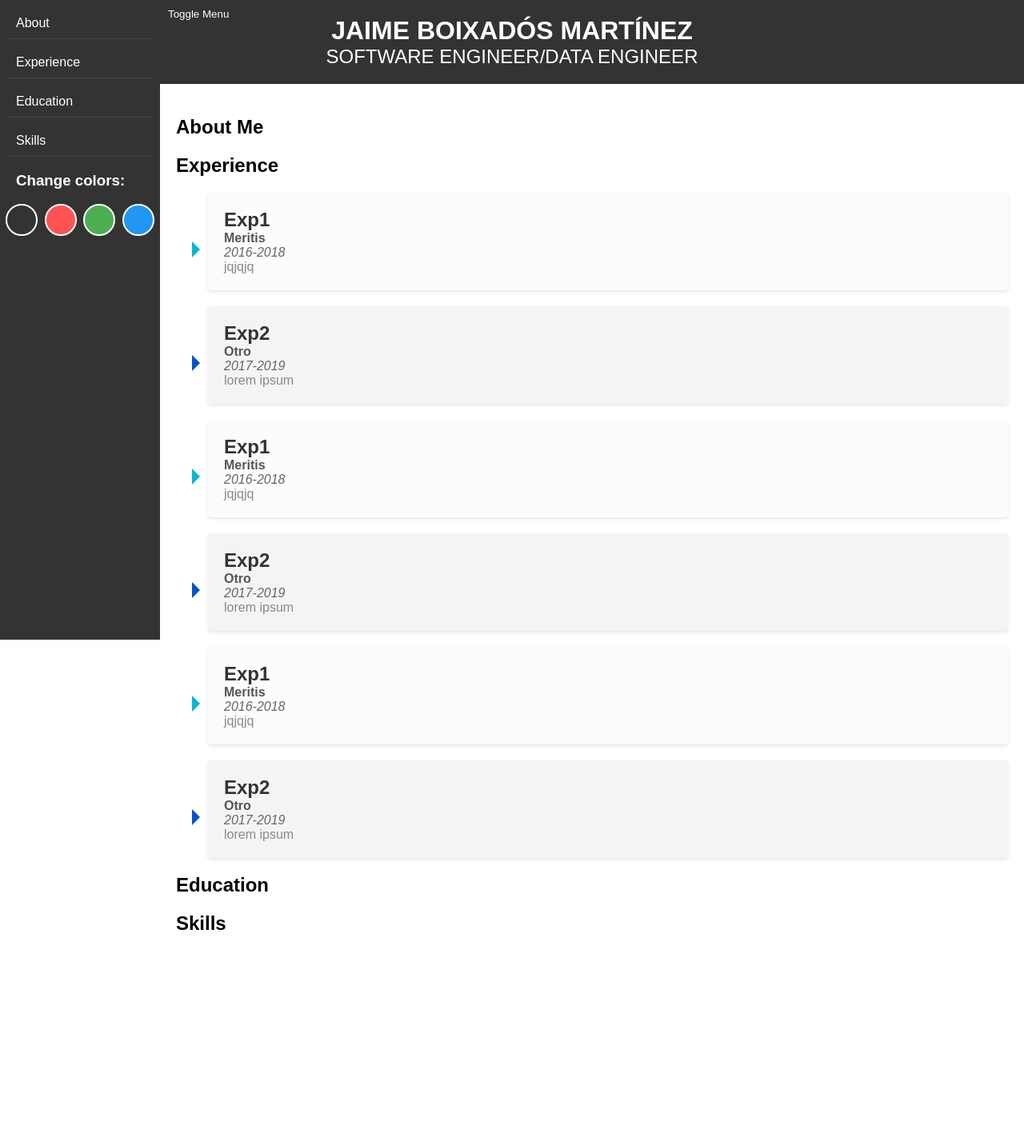
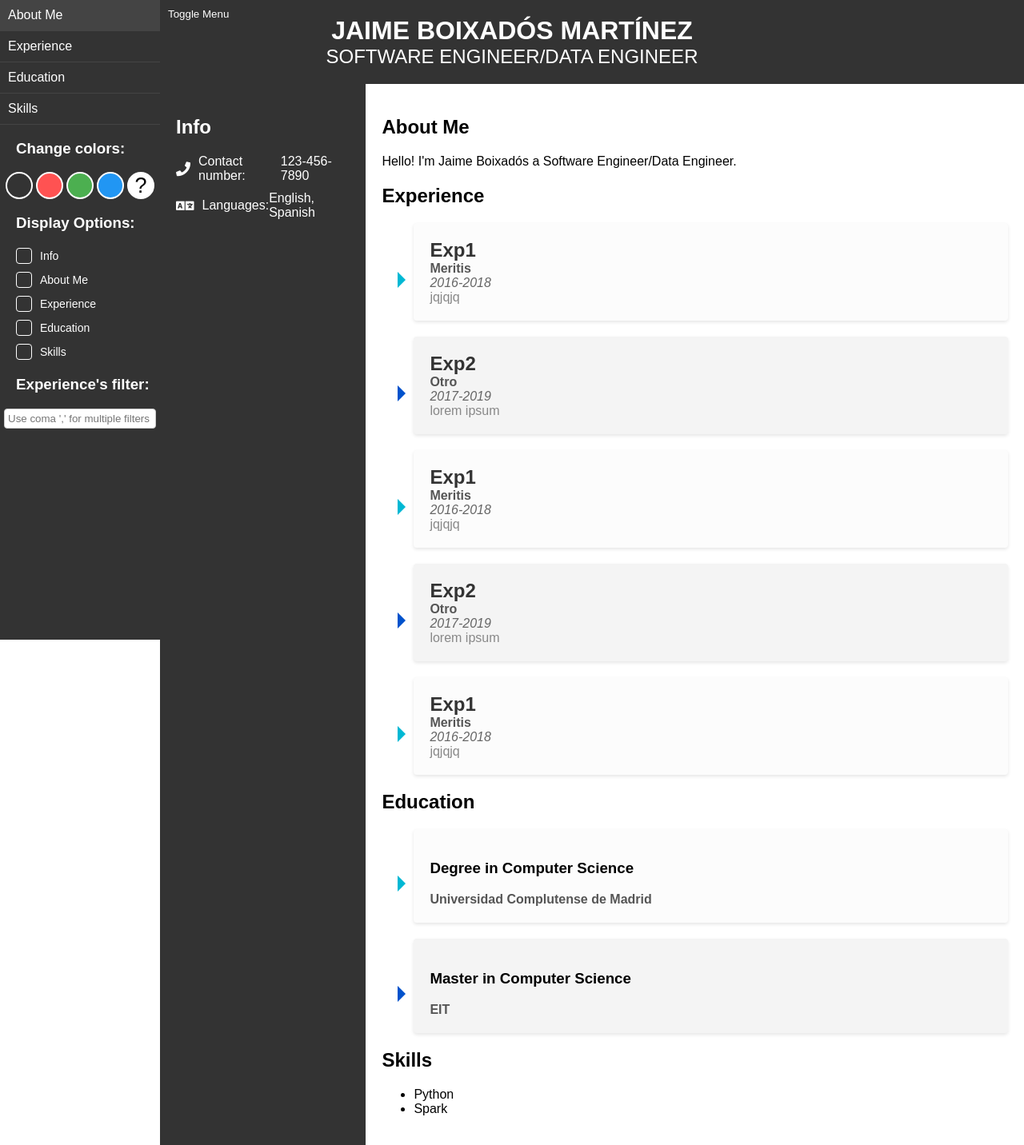
Before and after one commit to jaumes5/CVbuilder, a Flask app: page / in a window 1280 px wide. Shown: the whole page at 80% size. Before the commit the page ends 1163 px from the top, so only its background shows below. Run offline with Flask 2, Linux system fonts and the light colour scheme.

Commit message:
Changes made: * Added new side panel for info * Moved CSS files to new folder * Added a filter for experiences * Added random color in palette * Minor refactorings and style changes

```diff
--- a/main.py
+++ b/main.py
@@ -1,59 +1,24 @@
-from flask import Flask, render_template
+from experience_handler import ExperienceHandler
+from utils import json_reader
+
+from flask import Flask, render_template, request, jsonify
 
 
 app = Flask(__name__)
 
-MENU_ITEMS = ["Home", "Experience", "Education", "Skills", "Contact"]
-
 
 @app.route("/")
 def index():
-    jobs = [
-        {
-            "title": "Exp1",
-            "company": "Meritis",
-            "dates": "2016-2018",
-            "description": "jqjqjq",
-        },
-        {
-            "title": "Exp2",
-            "company": "Otro",
-            "dates": "2017-2019",
-            "description": "lorem ipsum",
-        },
-        {
-            "title": "Exp1",
-            "company": "Meritis",
-            "dates": "2016-2018",
-            "description": "jqjqjq",
-        },
-        {
-            "title": "Exp2",
-            "company": "Otro",
-            "dates": "2017-2019",
-            "description": "lorem ipsum",
-        },
-        {
-            "title": "Exp1",
-            "company": "Meritis",
-            "dates": "2016-2018",
-            "description": "jqjqjq",
-        },
-        {
-            "title": "Exp2",
-            "company": "Otro",
-            "dates": "2017-2019",
-            "description": "lorem ipsum",
-        },
-    ]
-    return render_template(
-        "index.html",
-        jobs=jobs,
-        name="Jaime Boixadós Martínez",
-        job_title="Software Engineer/Data Engineer",
-    )
+    return render_template("index.html", **user_info)
+
+
+@app.route("/filter", methods=["POST"])
+def experience_filter():
+    return jsonify(exp_handler.apply_filter(request.form["filter"]))
 
 
 if __name__ == "__main__":
+    user_info = json_reader()
+    exp_handler = ExperienceHandler(user_info["experiences"])
     app.debug = True
     app.run()  # go to http://localhost:5000/ to view the page.
--- /dev/null
+++ b/requirements.txt
@@ -0,0 +1 @@
+Flask~=2.2.2
--- /dev/null
+++ b/static/display-options.js
@@ -0,0 +1,7 @@
+const displayForm = document.getElementById('display-options');
+
+displayForm.addEventListener('change', (event) => {
+  const section = event.target.name.replace('display-', '');
+  const element = document.getElementById(section);
+  element.style.display = event.target.checked ? '' : 'none';
+});
--- /dev/null
+++ b/static/filter.js
@@ -0,0 +1,21 @@
+// Get the input text field and the list of experiences
+const filterInput = $('#experience-filter');
+const experienceList = $('#experience-list');
+
+// Add an event listener for the input event
+filterInput.on('input', () => {
+  // Get the filter text
+  const filterText = filterInput.val().toLowerCase();
+  // Send an AJAX request to the server
+  $.ajax({
+    url: '/filter',
+    type: 'POST',
+    data: { filter: filterText },
+    success: (experiences) => {
+      experienceList.empty();
+      for (const experience of experiences) {
+        experienceList.append(experience);
+      }
+    }
+  });
+});
--- a/static/palette.js
+++ b/static/palette.js
@@ -1,4 +1,3 @@
-// Get the form element
 const form = document.querySelector('#color-form');
 const color_picker = {
 	"default": {
@@ -15,7 +14,7 @@ const color_picker = {
 	    "primary": "#F9564F",
 	    "secondary": "#FDC6C4",
 	    "tertiary": "#FEECEB",
-	    "quaternary": "#F3C677",
+	    "quaternary": "#c70e00",
 	    "quinary": "#666",
 	    "senary": "#555"
 	},
@@ -30,22 +29,41 @@ const color_picker = {
 	    "tertiary": "#D183C9",
 	}
 };
+
+const getRanHex = size => {
+  let result = [];
+  let hexRef = ['0', '1', '2', '3', '4', '5', '6', '7', '8', '9', 'a', 'b', 'c', 'd', 'e', 'f'];
+  for (let n = 0; n < size; n++) {
+    result.push(hexRef[Math.floor(Math.random() * 16)]);
+  }
+  return "#" + result.join('');
+}
+
 form.addEventListener('click', (event) => {
   const button = event.target;
   if (button.tagName === 'BUTTON') {
     const color = button.getAttribute('data-color');
+    if (color == "random"){
+        document.body.style.backgroundColor = getRanHex(6);
+    }
+    else{
         document.body.style.backgroundColor = color_picker[color]["background"];
-    document.querySelectorAll('.color').forEach((element) => {
-      element.style.color = color_picker[color]["primary"];
-    });
+    }
     const palette = ["primary", "secondary", "tertiary", "quaternary", "quinary", "senary"];
     for(pal of palette){
+      if (color == "random"){
+        var style_color = getRanHex(6);
+      }
+      else{
+        var style_color = color_picker[color][pal];
+      }
       document.querySelectorAll("." + pal).forEach((element) => {
         if (element.classList.contains('background')) {
-            element.style.backgroundColor = color_picker[color][pal];
+          element.style.backgroundColor = style_color;
+          //element.before.style.borderLeftColor = color_picker[color][pal];
         }
         else{
-            element.style.color = color_picker[color][pal];
+          element.style.color = style_color;
         }
       });
     }
--- /dev/null
+++ b/static/stylesheets/display-options.css
@@ -0,0 +1,53 @@
+#display-options {
+  /*display: flex;
+  flex-wrap: wrap;*/
+  align-items: center;
+  margin: 20px 0 20px 20px;
+  padding: 0;
+}
+
+/* Add styles for the label element */
+#display-options label {
+  display: flex;
+  align-items: center;
+  margin: 0 10px 10px 0;
+  padding: 0;
+  font-size: 14px;
+  color: white;
+  cursor: pointer;
+}
+
+/* Add styles for the input element */
+#display-options input[type="checkbox"] {
+  margin: 0 10px 0 0;
+  padding: 0;
+  vertical-align: middle;
+  /* Add a custom checkbox style */
+  appearance: none;
+  width: 20px;
+  height: 20px;
+  background-color: #eee;
+  border: 1px solid #ddd;
+  border-radius: 4px;
+}
+
+/* Add styles for the checked state of the input element */
+#display-options input[type="checkbox"]:checked {
+  background-color: #333;
+  border-color: white;
+}
+
+/* Add styles for the input element when it is disabled */
+#display-options input[type="checkbox"]:disabled {
+  background-color: #ccc;
+  border-color: white;
+  cursor: not-allowed;
+}
+
+#experience-filter {
+  width: 90%;
+  margin-left: 5px;
+  padding: 4px;
+  border: 1px solid #ccc;
+  border-radius: 4px;
+}
--- a/static/menu.css
+++ b/static/stylesheets/menu.css
@@ -14,6 +14,10 @@
   left: -200px;
 }
 
+#menu h3 {
+  margin-left: 20px;
+}
+
 #menu ul {
   list-style: none;
   margin: 0;
@@ -21,7 +25,11 @@
 }
 
 #menu li {
-  margin: 10px;
+ margin: 0;
+}
+
+#menu li a{
+  padding-left: 10px;
 }
 
 #menu a {
@@ -58,16 +66,17 @@
   cursor: pointer;
 }
 
-main {
+#shift_div{
+  display: flex;
   margin-left: 200px;
-  padding: 20px;
   transition: margin-left 0.5s ease-out;
 }
 
-main.shift {
+#shift_div.shift{
+  display: flex;
   margin-left: 0;
-  padding: 20px;
 }
+
 
 #color-title {
   margin-left: 20px;
@@ -82,8 +91,8 @@ main.shift {
 
 button.color-button {
   padding: 0;
-  width: 40px;
-  height: 40px;
+  width: 34px;
+  height: 34px;
   border: 2px solid #ffffff;
   border-radius: 50%;
   cursor: pointer;
@@ -112,3 +121,9 @@ button.color-button[data-color="green"]::before {
 button.color-button[data-color="blue"]::before {
   background-color: #2196f3;
 }
+
+button.color-button[data-color="random"]::before {
+  background-color: white;
+  content: '?';
+  font-size: 27px;
+}
--- /dev/null
+++ b/static/stylesheets/side-panel.css
@@ -0,0 +1,27 @@
+#info-panel {
+  width: 300px;
+  padding: 20px;
+  background-color: #333333;
+  color: white;
+}
+
+#info-list {
+  list-style: none;
+  margin: 0;
+  padding: 0;
+}
+
+#info-list li {
+  display: flex;
+  align-items: center;
+  margin: 10px 0;
+}
+
+#info-list i {
+  margin-right: 10px;
+  font-size: 18px;
+}
+
+#info-list span:first-child {
+  font-weight: bold;
+}
--- a/static/style.css
+++ b/static/stylesheets/style.css
@@ -2,6 +2,11 @@ body {
   font-family: sans-serif;
   margin: 0;
   padding: 0;
+}
+
+main {
+  width: 100%;
+  padding: 20px;
 }
 
 header {
--- a/static/toggle-menu.js
+++ b/static/toggle-menu.js
@@ -1,6 +1,6 @@
 window.onload = () => {
   const menu = document.getElementById("menu");
-  const main = document.querySelector("main");
+  const main = document.getElementById("shift_div");
   const toggleButton = document.getElementById("menu-toggle");
 
   toggleButton.addEventListener("click", () => {
--- a/templates/base.html
+++ b/templates/base.html
@@ -2,7 +2,7 @@
 <html>
   <head>
     <title>My Resume</title>
-    <link rel="stylesheet" href="{{ url_for('static', filename='style.css') }}" />
+    <link rel="stylesheet" href="{{ url_for('static', filename='stylesheets/style.css') }}" />
     {% block stylesheets %}{% endblock %}
   </head>
   <body>
--- a/templates/index.html
+++ b/templates/index.html
@@ -1,8 +1,12 @@
 {% extends "base.html" %}
 
 {% block stylesheets %}
-  <link rel="stylesheet" href="{{ url_for('static', filename='menu.css') }}" />
-  <link rel="stylesheet" href="{{ url_for('static', filename='timeline.css') }}" />
+  <link rel="stylesheet" href="{{ url_for('static', filename='stylesheets/menu.css') }}" />
+  <link rel="stylesheet" href="{{ url_for('static', filename='stylesheets/timeline.css') }}" />
+  <link rel="stylesheet" href="{{ url_for('static', filename='stylesheets/display-options.css') }}" />
+  <link rel="stylesheet" href="{{ url_for('static', filename='stylesheets/side-panel.css') }}" />
+  <script src="https://code.jquery.com/jquery-3.6.0.min.js"></script>
+  <link rel="stylesheet" href="https://cdnjs.cloudflare.com/ajax/libs/font-awesome/5.15.1/css/all.min.css">
   <script src="{{ url_for('static', filename='toggle-menu.js') }}"></script>
 {% endblock %}
 
@@ -11,9 +15,9 @@
     <h1>{{ name }}</h1>
     <h2>{{ job_title }}</h2>
   </header>
-  <nav id="menu" class="background primary">
+  <nav id="menu">
     <ul>
-      <li><a href="#about">About</a></li>
+      <li><a href="#about">About Me</a></li>
       <li><a href="#experience">Experience</a></li>
       <li><a href="#education">Education</a></li>
       <li><a href="#skills">Skills</a></li>
@@ -24,10 +28,34 @@
       <button type="button" class="color-button" data-color="red"></button>
       <button type="button" class="color-button" data-color="green"></button>
       <button type="button" class="color-button" data-color="blue"></button>
+      <button type="button" class="color-button" data-color="random"></button>
     </form>
     <script src="{{ url_for('static', filename='palette.js') }}"></script>
+    <h3 id="display-header">Display Options:</h3>
+    <form id="display-options">
+      <label>
+        <input type="checkbox" name="display-info-panel" checked> Info
+      </label>
+      <label>
+        <input type="checkbox" name="display-about" checked> About Me
+      </label>
+      <label>
+        <input type="checkbox" name="display-experience" checked> Experience
+      </label>
+      <label>
+        <input type="checkbox" name="display-education" checked> Education
+      </label>
+      <label>
+        <input type="checkbox" name="display-skills" checked> Skills
+      </label>
+    </form>
+    <script src="{{ url_for('static', filename='display-options.js') }}"></script>
+    <h3>Experience's filter:</h3>
+    <input type="text" id="experience-filter" placeholder="Use coma ',' for multiple filters">
   </nav>
   <button id="menu-toggle">Toggle Menu</button>
+  <div id="shift_div">
+    {% include "side_panel.html" %}
     <main>
       <section id="about">
         <h2 class="primary">About Me</h2>
@@ -35,8 +63,8 @@
       </section>
       <section id="experience">
         <h2 class="primary">Experience</h2>
-      <ul class="timeline">
-        {% for job in jobs %}
+        <ul id="experience-list" class="timeline">
+          {% for job in experiences %}
             {% if loop.index % 2 == 1%}
               <li class="background secondary">
             {% else %}
@@ -49,13 +77,22 @@
             </li>
           {% endfor %}
         </ul>
+        <script src="{{ url_for('static', filename='filter.js') }}"></script>
       </section>
       <section id="education">
         <h2 class="primary">Education</h2>
+        <ul class="timeline">
           {% for degree in education %}
-        <h3>{{ degree.name }}</h3>
+            {% if loop.index % 2 == 1%}
+              <li class="background secondary">
+            {% else %}
+              <li class="background tertiary">
+            {% endif %}
+              <h3>{{ degree.title }}</h3>
               <p>{{ degree.institution }}</p>
+            </li>
           {% endfor %}
+        </ul>
       </section>
       <section id="skills">
         <h2 class="primary">Skills</h2>
@@ -66,4 +103,5 @@
         </ul>
       </section>
     </main>
+  </div>
 {% endblock %}
--- /dev/null
+++ b/templates/side_panel.html
@@ -0,0 +1,16 @@
+<aside id="info-panel" class="background primary">
+  <h2>Info</h2>
+  <ul id="info-list">
+
+    <li>
+      <i class="fas fa-phone"></i>
+      <span>Contact number:</span>
+      <span>123-456-7890</span>
+    </li>
+    <li>
+      <i class="fas fa-language"></i>
+      <span>Languages:</span>
+      <span>English, Spanish</span>
+    </li>
+  </ul>
+</aside>
--- /dev/null
+++ b/utils.py
@@ -0,0 +1,6 @@
+import json
+
+
+def json_reader(file_path: str = "content.json") -> dict:
+    with open(file_path, encoding="utf-8") as file:
+        return json.load(file)
```
Also changed, not shown: content.json (+46 -18 lines), experience_handler.py (added, +44 -0 lines), README.md (added), static/stylesheets/timeline.css (renamed from static/timeline.css). Lines whose indentation alone changed are shown as unchanged.
